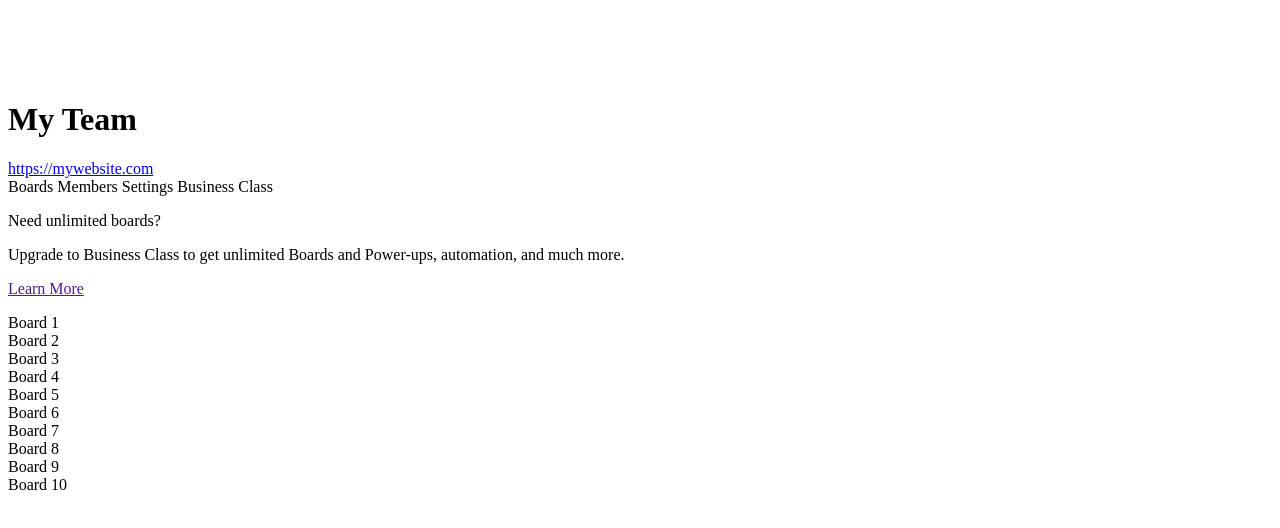
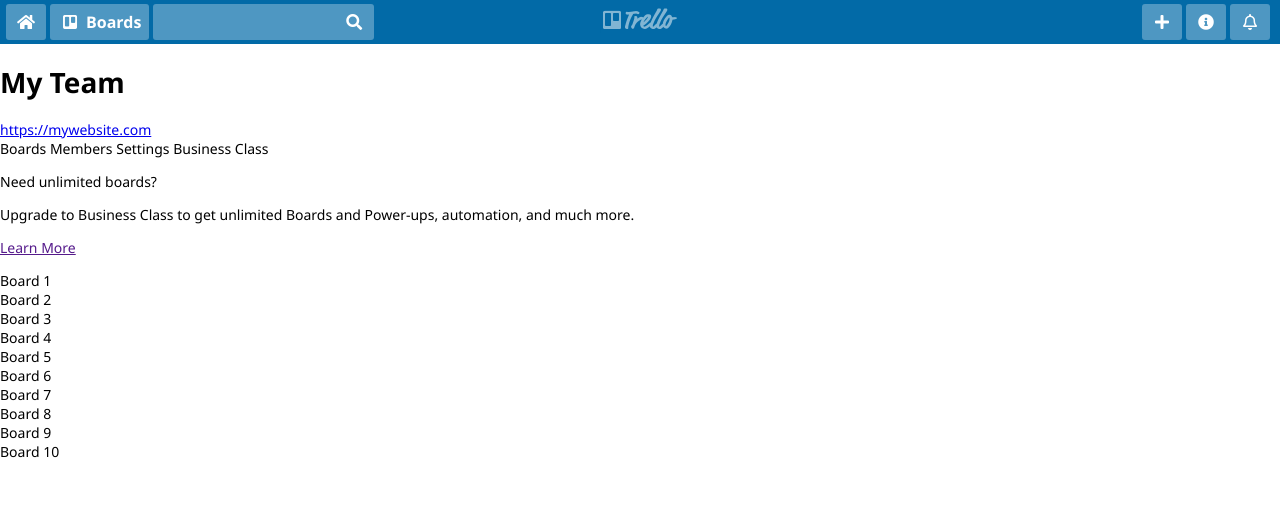
Before and after one commit to Agarbo1/wk-14, a plain HTML site: page aa07-recreate-trello-temp/index.html in a window 1280 px wide. Drawn offline with Linux system fonts and the light colour scheme.

Commit message:
working nav bar

```diff
--- a/aa07-recreate-trello-temp/main.css
+++ b/aa07-recreate-trello-temp/main.css
@@ -1,8 +1,24 @@
 /* Your code here */
+body {
+  font-family: 'Segoe UI', 'Roboto', 'Noto Sans', 'Ubuntu', 'Droid Sans', 'Helvetica Neue', sans-serif;
+  font-size: 14px;
+  margin: 0px;
+}
+
+.header-nav__container {
+  background-color: #026AA7;
+  font-size: 16px;
+  line-height: 20px;
+  padding: 4px;
+  color: white;
+  display: flex;
+  justify-content: space-between;
+}
 
 /* Supplied CSS follows. */
 .header-nav__group{
   display: flex;
+  margin: 0px 2px 0px 2px
 }
 
 .header-nav__button {
```
